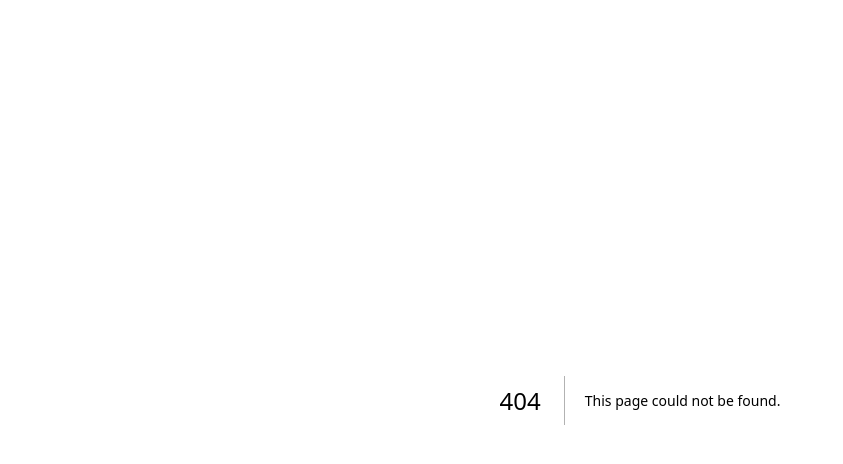
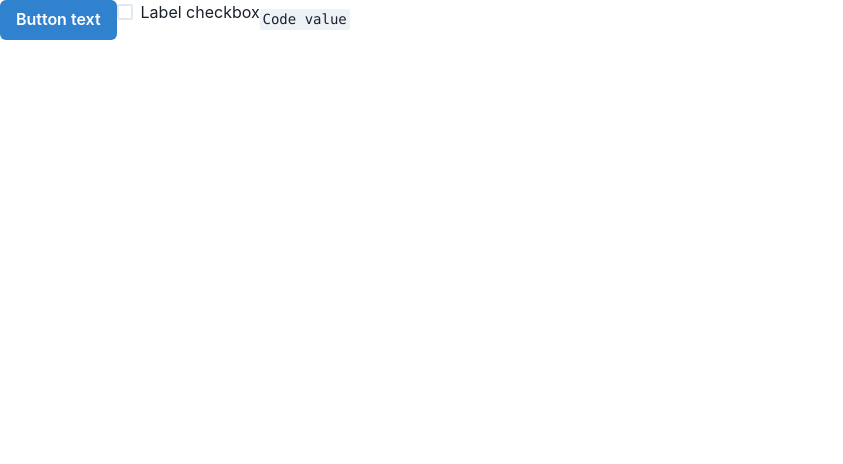
Before and after one commit to WebTimeGit/builder, a Next.js app: page /testform212323 in a window 1280 px wide. Before the commit this address had no page. Shown: the top 464 px of the page, without its empty margins (0-843 px from the left). Built offline with nearby package versions, Linux system fonts and the light colour scheme.

Commit message:
new page

```diff
--- /dev/null
+++ b/pages/testform212323.tsx
@@ -0,0 +1,14 @@
+import React from 'react'
+import { ChakraProvider, Button, Checkbox, Code } from '@chakra-ui/react'
+
+const App = () => (
+  <ChakraProvider resetCSS>
+    <Button variant="solid" size="md" colorScheme="blue">
+      Button text
+    </Button>
+    <Checkbox isReadOnly>Label checkbox</Checkbox>
+    <Code>Code value</Code>
+  </ChakraProvider>
+)
+
+export default App
```
